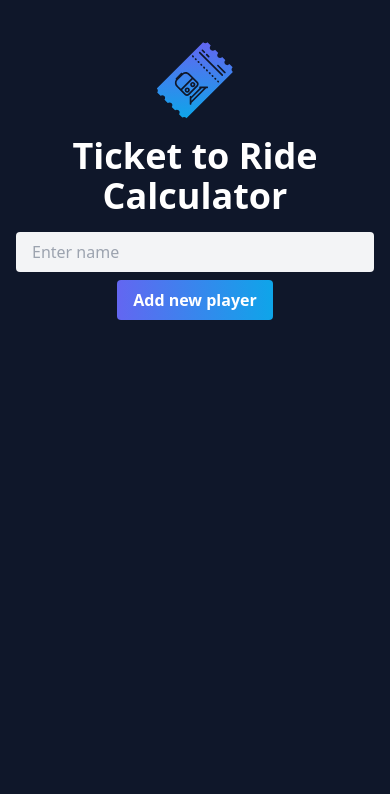
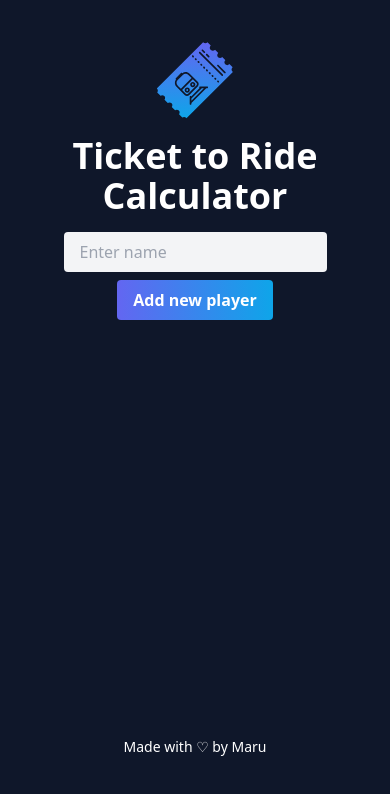
Before and after one commit to marugy99/tickettocalculate, a Next.js app: page / in a window 390 px wide. Shown: the top 794 px of the page. Built offline with nearby package versions, Linux system fonts and the light colour scheme.

Commit message:
Make name unique

```diff
--- a/pages/index.js
+++ b/pages/index.js
@@ -9,7 +9,11 @@
   const addPlayer = (e) => {
     e.preventDefault();
 
-    if (name) {
+    const nameExists = players.some(
+      (player) => player.playerName == name
+    );
+
+    if (name && !nameExists) {
       setPlayers([
         {
           playerName: name,
@@ -18,6 +22,8 @@
       ]);
 
       setName("");
+    } else if (nameExists) {
+      setName("exists")
     }
   };
 
@@ -30,12 +36,12 @@
   };
 
   return (
-    <main className="isolate min-h-screen w-full bg-slate-900">
+    <main className="isolate min-h-screen w-full bg-slate-900 flex flex-col">
       <Head>
         <title>Ticket to Ride Calculator</title>
         <link rel="icon" href="/favicon.ico" />
       </Head>
-      <header className="container mx-auto pt-10 text-center px-4 sm:px-0">
+      <header className="container mx-auto pt-10 text-center px-4 sm:px-0 flex-1">
         <img
           className="mx-auto h-20 w-20"
           src="/train-ticket.svg"
@@ -46,21 +52,24 @@
         <h1 className="my-4 text-4xl sm:text-5xl font-bold text-white">
           Ticket to Ride Calculator
         </h1>
-        <form action="#" onSubmit={(e) => addPlayer(e)} className="flex items-center justify-center gap-2 flex-wrap">
+        <form action="#" onSubmit={(e) => addPlayer(e)} className="flex items-start justify-center gap-2 flex-wrap">
+          <div>
             <input
               type="text"
               className="rounded bg-gray-100 py-2 px-4 w-full sm:w-auto"
               placeholder="Enter name"
-            value={name}
+              value={name === "exists" ? "" : name}
               onChange={(e) => setName(e.target.value)}
               required
             />
+            {name === "exists" && <p className="text-rose-400 text-sm mt-4">This name already exists. Enter a different one.</p>}
+          </div>
           <button className="rounded bg-gradient-to-r from-indigo-500 to-sky-500 py-2 px-4 font-semibold text-white hover:from-indigo-700">
             Add new player
           </button>
         </form>
       </header>
-      <div className="container mx-auto mt-10 grid grid-cols-1 gap-4 md:grid-cols-2 lg:grid-cols-3 lg:gap-8">
+      <div className="container mx-auto mt-8 grid grid-cols-1 gap-4 md:grid-cols-2 lg:grid-cols-3 lg:gap-8 flex-grow pb-4">
         {players.map((player, index) => (
           <PlayerCard
             name={player.playerName}
@@ -69,6 +78,9 @@
           />
         ))}
       </div>
+      <footer className="text-white text-sm text-center flex-1 py-4 grid place-items-center">
+        Made with ♡ by Maru
+      </footer>
     </main>
   );
 };
```
Lines whose indentation alone changed are shown as unchanged.
